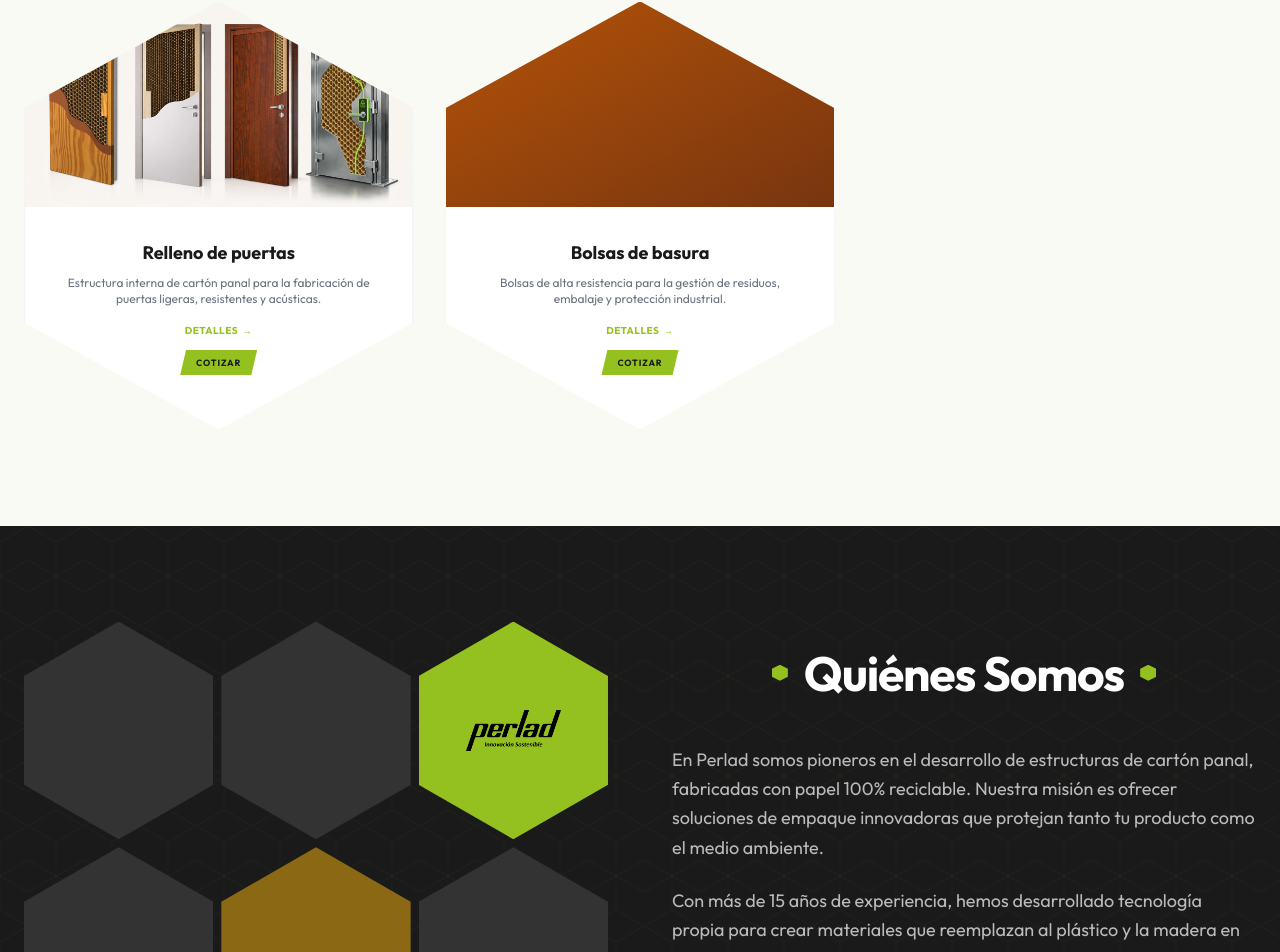
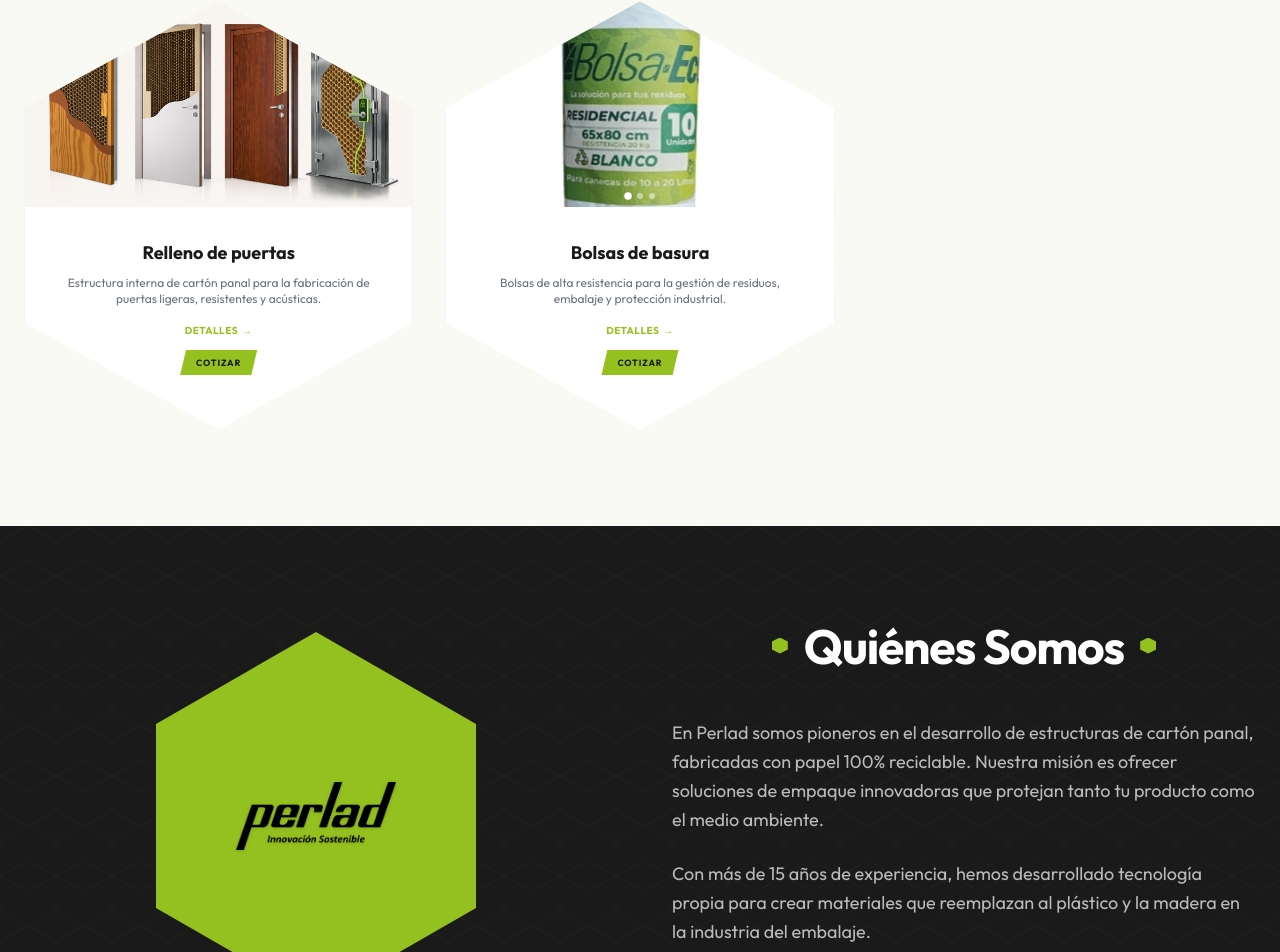
Before and after one commit to mariomarned/perlad, a Next.js app: page / in a window 1280 px wide. Shown: the part 1495-2447 px from the top of the page. Built offline with nearby package versions, Linux system fonts and the light colour scheme.

Commit message:
feat: update About section logo display and implement interactive product image galleries with hover rotation

```diff
--- a/src/app/catalogos/page.tsx
+++ b/src/app/catalogos/page.tsx
@@ -44,7 +44,7 @@
     id: 'bolsas-de-basura',
     name: 'Bolsas de basura',
     description: 'Bolsas de alta resistencia para la gestión de residuos, embalaje y protección industrial.',
-    image: '/assets/productos/placeholder.png',
+    image: '/assets/productos/bosasdebasura/Imagen1.jpg',
     pdfUrl: '/catalogos/bolsas-de-basura.pdf'
   }
 ];
--- a/src/components/About.tsx
+++ b/src/components/About.tsx
@@ -6,19 +6,16 @@
     <section id="nosotros" className="py-24 px-6 bg-brand-dark text-white relative overflow-hidden">
       <div className="honeycomb-bg-dark absolute inset-0 opacity-100 pointer-events-none"></div>
       <div className="max-w-7xl mx-auto relative z-10 grid md:grid-cols-2 gap-12 md:gap-16 items-center">
-        <div className="grid grid-cols-3 gap-2 max-w-[360px] mx-auto md:max-w-none">
-          {[...Array(6)].map((_, i) => (
+        <div className="flex items-center justify-center">
           <div
-              key={i}
-              className="aspect-[1/1.15] flex items-center justify-center transition-all duration-500"
+            className="w-64 sm:w-80 aspect-[1/1.15] flex items-center justify-center transition-all duration-500 hover:scale-105 shadow-2xl"
             style={{
               clipPath: 'polygon(50% 0%, 100% 25%, 100% 75%, 50% 100%, 0% 75%, 0% 25%)',
-                background: i === 2 ? accentColor : i === 4 ? '#8B6914' : '#333'
+              background: accentColor
             }}
           >
-              {i === 2 && <img src="/assets/logo-perlad.png" className="w-1/2 brightness-0" alt="" />}
+            <img src="/assets/logo-perlad.png" className="w-1/2 brightness-0 drop-shadow" alt="Perlad Logo" />
           </div>
-          ))}
         </div>
 
         <div>
--- a/src/components/Products.tsx
+++ b/src/components/Products.tsx
@@ -1,3 +1,6 @@
+'use client';
+
+import { useState } from "react";
 import { SectionTitle } from "./ui/SectionTitle";
 import Image from "next/image";
 import Link from "next/link";
@@ -6,22 +9,35 @@
   name: string;
   desc: string;
   image?: string;
+  images?: string[];
   accentColor: string;
   href?: string;
 }
 
-const ProductCard = ({ name, desc, image, accentColor, href }: ProductCardProps) => {
+const ProductCard = ({ name, desc, image, images, accentColor, href }: ProductCardProps) => {
+  const allImages = images || (image ? [image] : []);
+  const [currentIdx, setCurrentIdx] = useState(0);
+
+  const displayImage = allImages.length > 0 ? allImages[currentIdx] : undefined;
+
   const CardContent = (
-    <div className="group relative w-full aspect-[1/1.1] transition-all duration-500 hover:-translate-y-2 cursor-pointer">
+    <div
+      className="group relative w-full aspect-[1/1.1] transition-all duration-500 hover:-translate-y-2 cursor-pointer"
+      onMouseEnter={() => {
+        if (allImages.length > 1) {
+          setCurrentIdx((prev) => (prev + 1) % allImages.length);
+        }
+      }}
+    >
       <div
         className="absolute inset-0 bg-white border border-gray-100 shadow-lg group-hover:shadow-2xl transition-all duration-500"
         style={{ clipPath: 'polygon(50% 0%, 100% 25%, 100% 75%, 50% 100%, 0% 75%, 0% 25%)' }}
       >
         {/* Product Image Area */}
         <div className="h-[48%] relative overflow-hidden bg-gray-100">
-          {image ? (
+          {displayImage ? (
             <Image
-              src={image}
+              src={displayImage}
               alt={name}
               fill
               className="object-cover transition-transform duration-500 group-hover:scale-110"
@@ -30,6 +46,17 @@
           ) : (
             <div className="absolute inset-0 bg-gradient-to-br from-amber-700 to-amber-900 flex items-center justify-center">
               <div className="absolute inset-0 opacity-20 honeycomb-bg"></div>
+            </div>
+          )}
+
+          {allImages.length > 1 && (
+            <div className="absolute bottom-2 left-0 right-0 flex justify-center gap-1.5 z-10 pointer-events-none">
+              {allImages.map((_, idx) => (
+                <span
+                  key={idx}
+                  className={`w-1.5 h-1.5 rounded-full transition-all ${idx === currentIdx ? 'bg-white scale-125' : 'bg-white/50'}`}
+                />
+              ))}
             </div>
           )}
         </div>
@@ -87,7 +114,13 @@
     },
     {
       name: 'Bolsas de basura',
-      desc: 'Bolsas de alta resistencia para la gestión de residuos, embalaje y protección industrial.'
+      desc: 'Bolsas de alta resistencia para la gestión de residuos, embalaje y protección industrial.',
+      image: '/assets/productos/bosasdebasura/Imagen1.jpg',
+      images: [
+        '/assets/productos/bosasdebasura/Imagen1.jpg',
+        '/assets/productos/bosasdebasura/Imagen2.jpg',
+        '/assets/productos/bosasdebasura/Imagen3.jpg'
+      ]
     }
   ];
 
```
Lines whose indentation alone changed are shown as unchanged.
